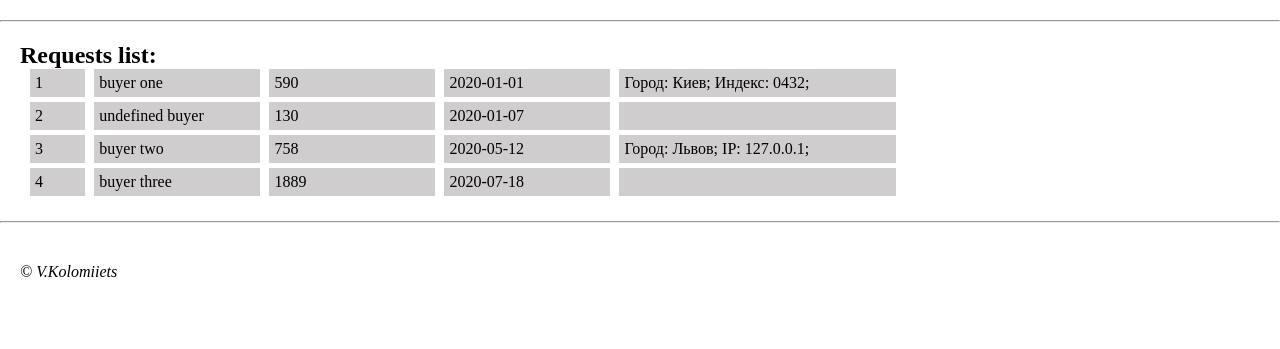
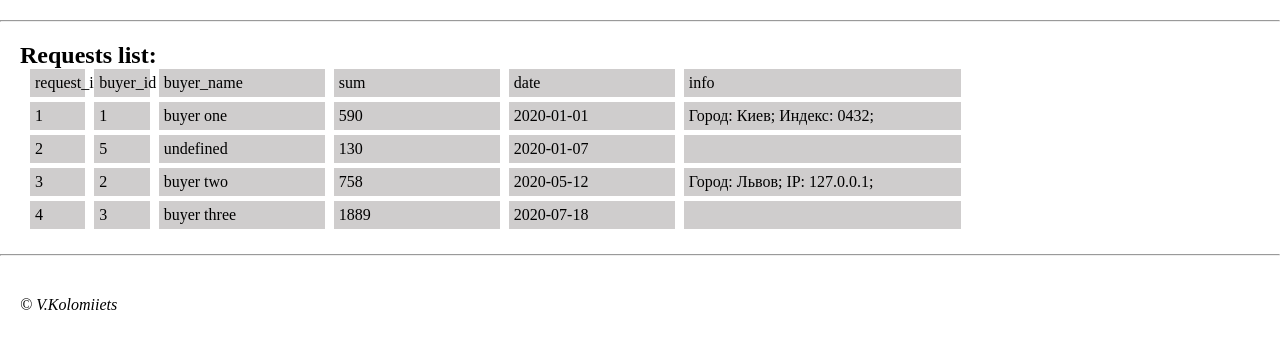
Before and after one commit to vitaljantestjob/GT1, a CodeIgniter app: page /database/getDataWithoutJoin in a window 1280 px wide. Shown: the part 77-426 px from the top of the page. Run offline with CodeIgniter, Linux system fonts and the light colour scheme; data comes from the database, SQL or seed files in the repository.

Commit message:
new_version

```diff
--- a/application/controllers/WithoutJoin.php
+++ b/application/controllers/WithoutJoin.php
@@ -14,6 +14,24 @@
     $requests = $this->Withoutjoin_model->db_get('requests');
     $requests_info = $this->Withoutjoin_model->db_get('requests_info');
 
+    $res = [];
+
+    $buyers_arr = [];
+    foreach ($buyers as $val) {
+      $buyers_arr [$val->buyer_id] = $val->name;
+    }
+
+    $requests_info_arr = [];
+    foreach($requests_info as $val) {
+      $requests_info_arr [$val->request_id] = json_decode($val->info);
+    }
+
+    foreach ($requests as $val ) {
+      $buyer = isset($buyers_arr[$val->buyer_id]) ? $buyers_arr[$val->buyer_id] : 'undefined';
+      $request_info = isset($requests_info_arr[$val->request_id]) ? $requests_info_arr[$val->request_id] : 'undefined';
+      $res[$val->request_id] = ['buyer_id'=>$val->buyer_id, 'buyer'=>$buyer, 'sum'=>$val->sum, 'date'=>$val->date, 'request_info'=>$request_info];
+    }
+/*
     $res = [];
     foreach ($requests as $item) {
       $buyer_name = 'undefined buyer';
@@ -33,7 +51,7 @@
       }
       $res[] = ['request_id' => $item->request_id, 'sum' => $item->sum, 'date' => $item->date, 'buyer_name' => $buyer_name, 'request_info' => json_decode($request_info)];
     }
-
+*/
     $data['table'] = $res;
     $data['title'] = "Without join";
     $data['home'] = '+';
--- a/application/views/pages/without_join.php
+++ b/application/views/pages/without_join.php
@@ -1,26 +1,37 @@
 <h2>Requests list:</h2>
 <ul>
+  <li>
+    <span class='width0'>request_id</span>
+    <span class='width0'>buyer_id</span>
+    <span class='width1'>buyer_name</span>
+    <span class='width1'>sum</span>
+    <span class='width1'>date</span>
+    <span class='width2'>info</span>
+  </li>
   <?
-    foreach($table as $row) {
+    foreach($table as $key=>$val) {
       $info = '';
-      if (is_array($row['request_info'])) {
-        foreach($row['request_info'] as $val) {
-          $info .= $val->name.": ".$val->value."; ";
+      if (is_array($val['request_info'])) {
+        foreach($val['request_info'] as $item) {
+          $info .= $item->name.": ".$item->value."; ";
         }
       }
       echo "
         <li>
           <span class='width0'>
-            {$row['request_id']}
+            {$key}
+          </span>
+          <span class='width0'>
+            {$val['buyer_id']}
           </span>
           <span class='width1'>
-            {$row['buyer_name']}
+            {$val['buyer']}
           </span>
           <span class='width1'>
-            {$row['sum']}
+            {$val['sum']}
           </span>
           <span class='width1'>
-            {$row['date']}
+            {$val['date']}
           </span>
           <span class='width2'>
             {$info}&nbsp;
```
Also changed, not shown: 2 other files.
